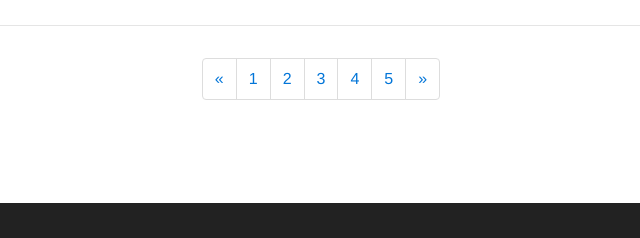
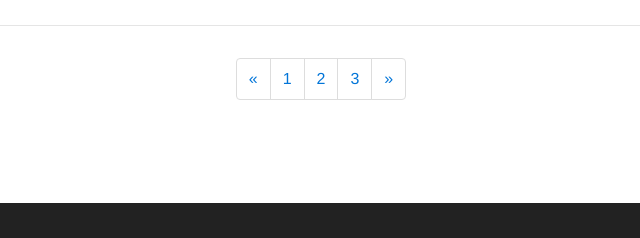
Before and after one commit to Rosepower1/Photo-App, a plain HTML site: page index.html in a window 1280 px wide. Shown: the part 3872-4110 px from the top of the page, 319-959 px from the left. Drawn offline with nearby package versions, Linux system fonts and the light colour scheme.

Commit message:
Update index.html

```diff
--- a/index.html
+++ b/index.html
@@ -278,9 +278,7 @@ bring your photos to life!  Crop, correct red-eye, adjust brightness, color, add
                                 </li>
                                 <li class="page-item"><a class="page-link" href="#">1</a></li>
                                 <li class="page-item"><a class="page-link" href="#">2</a></li>
-                                <li class="page-item"><a class="page-link" href="#">3</a></li>
-                                <li class="page-item"><a class="page-link" href="#">4</a></li>
-                                <li class="page-item"><a class="page-link" href="#">5</a></li>
+                              <li class="page-item"><a class="page-link" href="#">3</a></li>
                                 <li class="page-item">
                                     <a class="page-link" href="#" aria-label="Next">
                                         <span aria-hidden="true">&raquo;</span>
```
